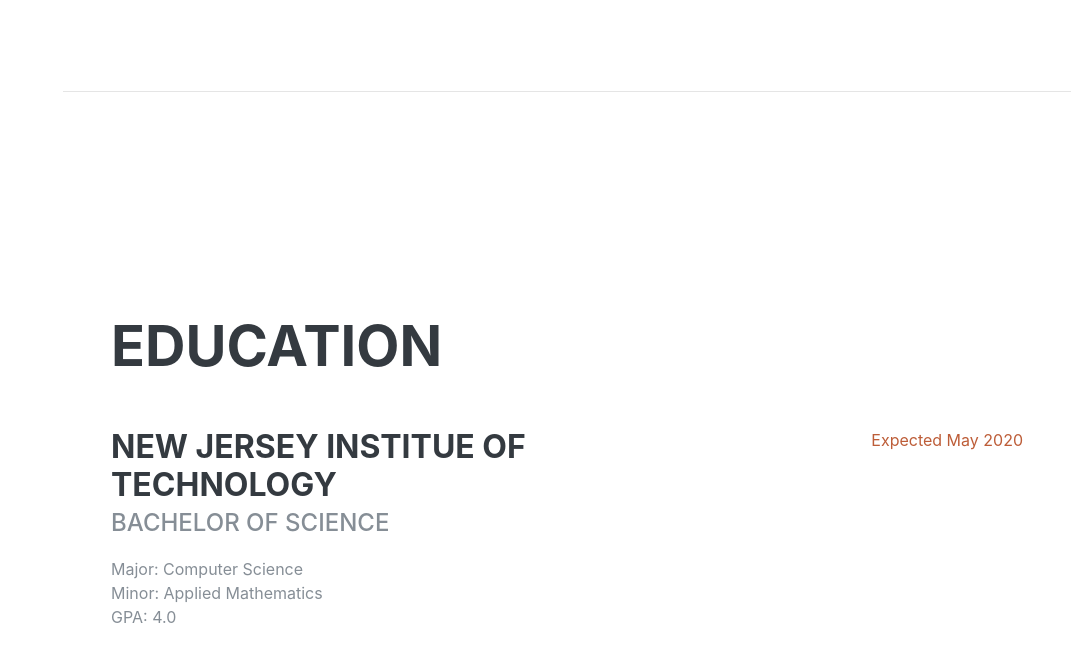
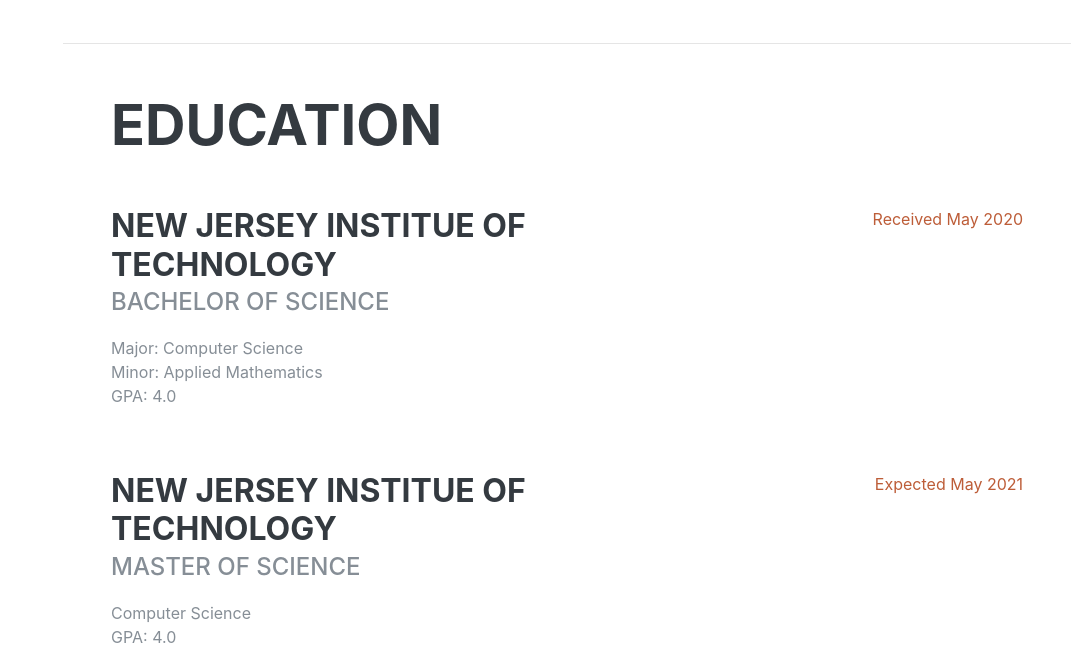
Before and after one commit to johndaudelin/john-daudelin-profile, a plain HTML site: page index.html in a window 1280 px wide. Shown: the part 2839-3488 px from the top of the page, without its empty margins (209-1280 px from the left). Drawn offline with Linux system fonts and the light colour scheme; a web font is replaced by a local one.

Commit message:
Update education

```diff
--- a/index.html
+++ b/index.html
@@ -131,7 +131,7 @@
           </div>
         </div>
 
-        <div class="resume-item d-flex flex-column flex-md-row justify-content-between mb-5">
+        <div class="resume-item d-flex flex-column flex-md-row justify-content-between">
           <div class="resume-content">
             <h3 class="mb-0">Mobile Development Internship</h3>
             <div class="subheading mb-3">Colgate-Palmolive Company</div>
@@ -203,11 +203,11 @@
 
     <hr class="m-0">
 
-    <section class="resume-section p-3 p-lg-5 d-flex align-items-center" id="education">
+    <section class="resume-section p-3 p-lg-5 d-flex justify-content-center" id="education">
       <div class="w-100">
         <h2 class="mb-5">Education</h2>
 
-        <div class="resume-item d-flex flex-column flex-md-row justify-content-between">
+        <div class="resume-item d-flex flex-column flex-md-row justify-content-between mb-5">
           <div class="resume-content">
             <h3 class="mb-0">New Jersey Institue of Technology</h3>
             <div class="subheading mb-3">Bachelor of Science</div>
@@ -216,9 +216,22 @@
             <p>GPA: 4.0</p>
           </div>
           <div class="resume-date text-md-right">
-            <span class="text-primary">Expected May 2020</span>
+            <span class="text-primary">Received May 2020</span>
           </div>
         </div>
+
+        <div class="resume-item d-flex flex-column flex-md-row justify-content-between">
+          <div class="resume-content">
+            <h3 class="mb-0">New Jersey Institue of Technology</h3>
+            <div class="subheading mb-3">Master of Science</div>
+            <div>Computer Science</div>
+            <p>GPA: 4.0</p>
+          </div>
+          <div class="resume-date text-md-right">
+            <span class="text-primary">Expected May 2021</span>
+          </div>
+        </div>
+
         <div class="text-center">
           <img class="logo-img" src="img/njit.png">
         </div>
```
